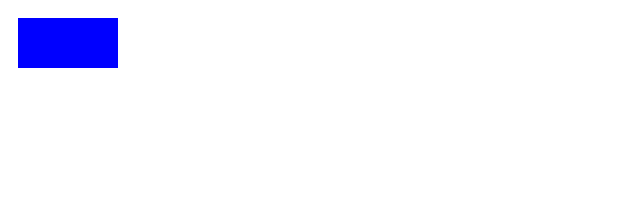
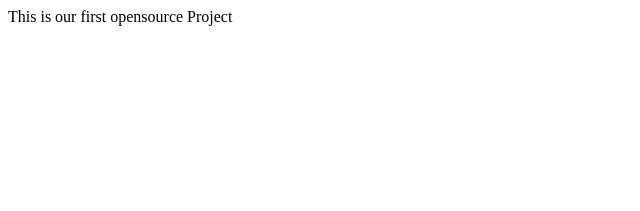
Before and after one commit to Naidu942/OpenSource, a plain HTML site: page index.html in a window 1280 px wide. Shown: the whole page, without its empty margins (0-640 px from the left). Drawn offline with Linux system fonts and the light colour scheme.

Commit message:
Update index.html

```diff
--- a/index.html
+++ b/index.html
@@ -1,8 +1,11 @@
-<canvas id="myCanvas" width="400" height="200"></canvas>
-
-<script>
-  const canvas = document.getElementById("myCanvas");
-  const context = canvas.getContext("2d");
-  context.fillStyle = "blue";
-  context.fillRect(10, 10, 100, 50);
-</script>
+<!DOCTYPE html>
+<html lang="en">
+<head>
+    <meta charset="UTF-8">
+    <meta name="viewport" content="width=device-width, initial-scale=1.0">
+    <title>OpenSouce</title>
+</head>
+<body>
+    This is our first opensource Project
+</body>
+</html>
```
